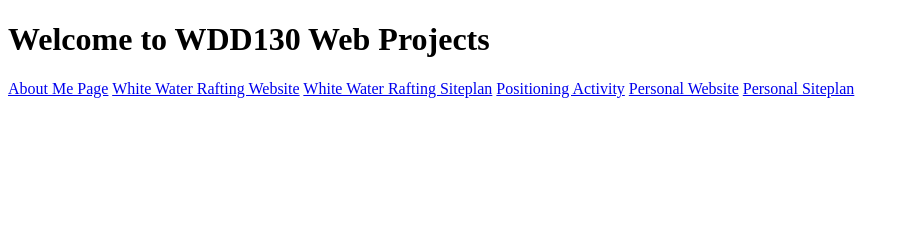
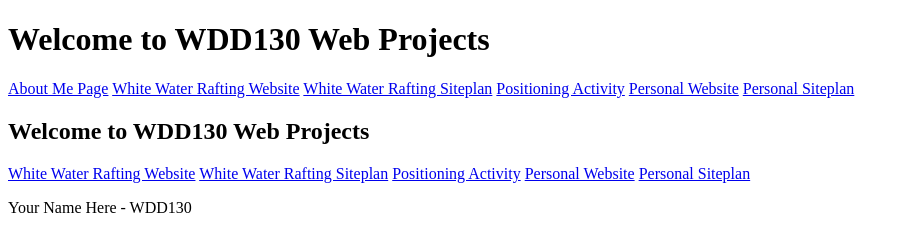
Before and after one commit to crtubbbs/wdd130, a plain HTML site: page index.html in a window 1280 px wide. Shown: the whole page, without its empty margins (0-909 px from the left). Drawn offline with Linux system fonts and the light colour scheme.

Commit message:
Added Paragraph

```diff
--- a/index.html
+++ b/index.html
@@ -15,6 +15,15 @@
   <a href="positioning.html">Positioning Activity</a>
   <a href="#">Personal Website</a>
   <a href="#">Personal Siteplan</a>
+    <h1><h1>Welcome to WDD130 Web Projects</h1>
+    <nav>
+      <a href="wwr/index.html">White Water Rafting Website</a>
+      <a href="wwr/site-plan-rafting.html">White Water Rafting Siteplan</a>
+      <a href="positioning.html">Positioning Activity</a>
+      <a href="#">Personal Website</a>
+      <a href="#">Personal Siteplan</a>
+    </nav>
+    <p>Your Name Here - WDD130</p>       </h1>
 </nav>
 </body>
 </html>
```
